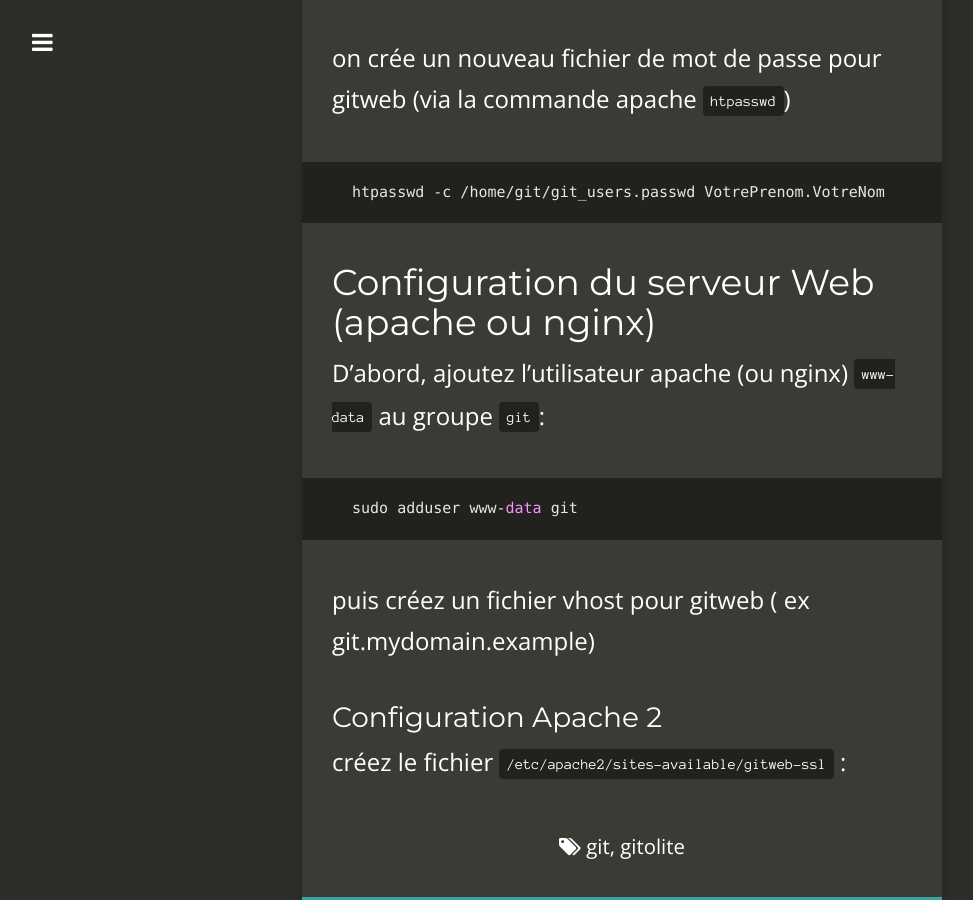
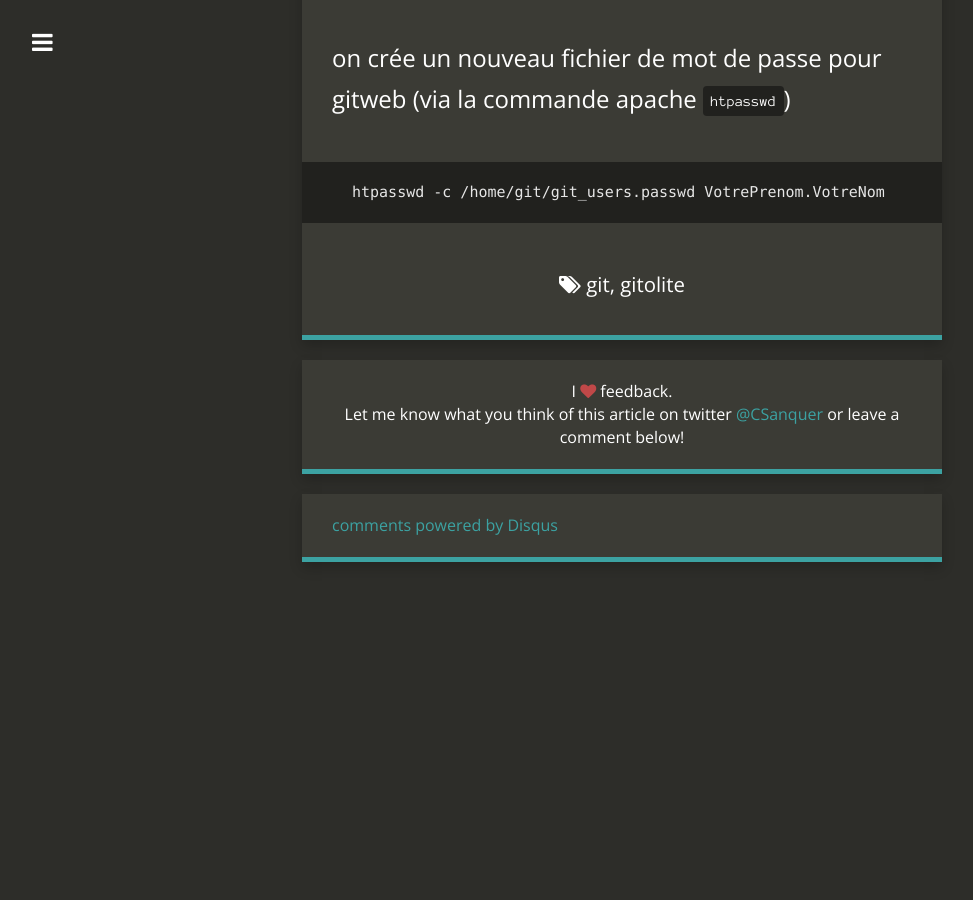
Before and after one commit to csanquer/csanquer.github.io, a Jekyll site: the page built from _posts/2013-06-19-installation-gitolite.md, in a window 1280 px wide and 900 px high, scrolled down 5252 px. Shown: the whole window, without its empty margins (18-991 px from the left). Built offline with Jekyll 4.4.1, drawn with Linux system fonts in a browser that asks for light colours; nearby versions of some CDN libraries; comment, search, counter and statistics services are not loaded; after the commit the page ends 5855 px from its top, so only the background shows below that.

Commit message:
test posts

````diff
--- a/Gemfile
+++ b/Gemfile
@@ -1,3 +1,3 @@
 source 'https://rubygems.org'
 
-gem 'github-pages'
+gem 'github-pages', group: :jekyll_plugins
--- a/_posts/2013-06-19-installation-gitolite.md
+++ b/_posts/2013-06-19-installation-gitolite.md
@@ -178,18 +178,3 @@ on crée un nouveau fichier de mot de passe pour gitweb (via la commande apache
 ```sh
 htpasswd -c /home/git/git_users.passwd VotrePrenom.VotreNom
 ```
-
-Configuration du serveur Web (apache ou nginx)
-----------------------------------------------
-
-D'abord, ajoutez l'utilisateur apache (ou nginx) `www-data` au groupe `git`:
-
-```sh
-sudo adduser www-data git
-```
-
-puis créez un fichier vhost pour gitweb ( ex git.mydomain.example)
-
-### Configuration Apache 2
-
-créez le fichier `/etc/apache2/sites-available/gitweb-ssl` :
````
